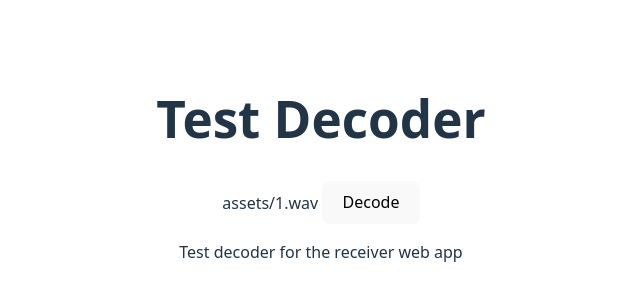
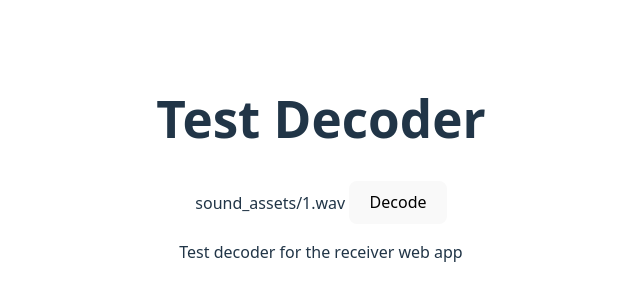
Before and after one commit to eiriksm/chirpy-receiver, a Svelte app in the folder receiver-web/: page / in a window 1280 px wide. Shown: the part 232-532 px from the top of the page, without its empty margins (319-959 px from the left). Built offline with nearby package versions, Linux system fonts and the light colour scheme.

Commit message:
Use sound assets as path

```diff
--- a/receiver-web/package.json
+++ b/receiver-web/package.json
@@ -8,7 +8,7 @@
     "build": "vite build",
     "preview": "vite preview",
     "check": "svelte-check --tsconfig ./tsconfig.app.json && tsc -p tsconfig.node.json",
-    "postinstall": "cp -r ../tests/assets public/"
+    "postinstall": "cp -r ../tests/assets public/sound_assets"
   },
   "devDependencies": {
     "@sveltejs/vite-plugin-svelte": "^5.0.3",
--- a/receiver-web/src/App.svelte
+++ b/receiver-web/src/App.svelte
@@ -4,6 +4,6 @@
 
 <main>
   <h1>Test Decoder</h1>
-  <TestDecoder filename="assets/1.wav"/>
+  <TestDecoder filename="sound_assets/1.wav"/>
   <p>Test decoder for the receiver web app
 </main>
```
